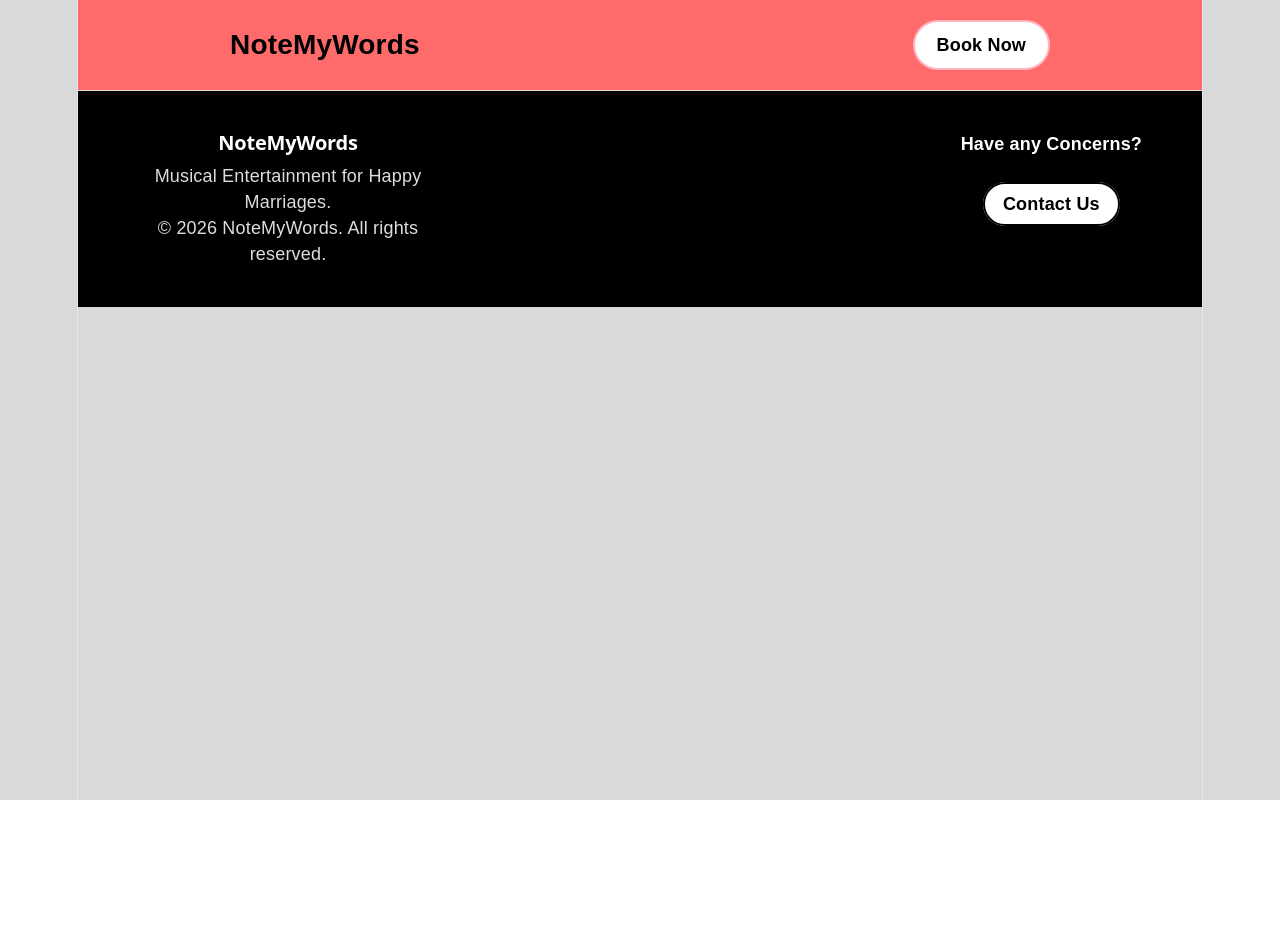
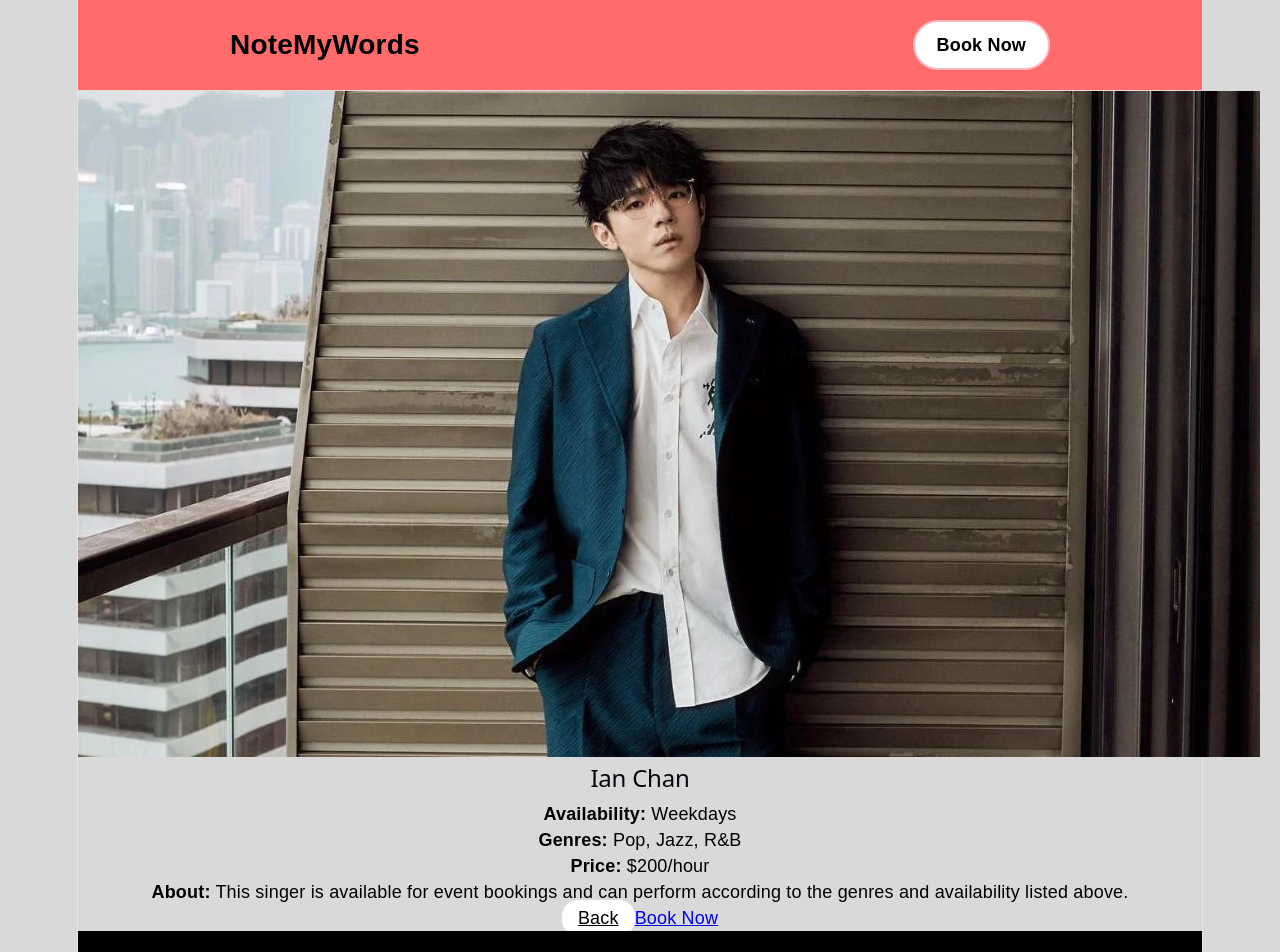
Before and after one commit to wyy01011/seg3125-lab8-group19, a React (Vite) app in the folder my-react-app/: page /singer/1 in a window 1280 px wide. Shown: the top 952 px of the page. Before the commit the page ends 800 px from the top, so only its background shows below. Built offline with nearby package versions, Linux system fonts and the light colour scheme.

Commit message:
Booking and SingerDetail 1.0

```diff
--- a/my-react-app/src/App.jsx
+++ b/my-react-app/src/App.jsx
@@ -6,10 +6,13 @@ import './App.css'
 import Footer from "./footer.jsx";
 import Header from "./header.jsx";
 
-import { BrowserRouter, Routes, Route } from "react-router-dom";
+import {Routes, Route } from "react-router-dom";
 import Home from "./Home.jsx"
 import Contact from "./Contact.jsx"
 import BrowseSingers from "./BrowseSingers"
+
+import SingerDetail from "./SingerDetail.jsx";
+import Booking from "./Booking.jsx";
 
 function App() {
   const [count, setCount] = useState(0)
@@ -22,6 +25,9 @@ function App() {
         <Route path="/" element={<Home />} /> {/*Homepage is the first one loaded.*/}
         <Route path="/contact" element={<Contact />} />
         <Route path="/browse" element={<BrowseSingers />} />
+
+        <Route path="/singer/:id" element={<SingerDetail />} />
+        <Route path="/booking/:id" element={<Booking />} />
       </Routes>
 
       <Footer />
--- /dev/null
+++ b/my-react-app/src/Booking.jsx
@@ -0,0 +1,128 @@
+import React, { useState } from "react";
+import { useParams, Link } from "react-router-dom";
+import { singersData } from "./BrowseSingers";
+import "./Contact.css";
+
+export default function Booking() {
+  const { id } = useParams();
+  const singer = singersData.find((s) => s.id === Number(id));
+
+  const [formData, setFormData] = useState({
+    name: "",
+    email: "",
+    eventDate: "",
+    eventLocation: "",
+    eventType: "",
+    notes: "",
+  });
+
+  const [submitted, setSubmitted] = useState(false);
+
+  if (!singer) {
+    return (
+      <div className="contact-page">
+        <h2>Singer not found.</h2>
+        <Link to="/browse">Back to Browse</Link>
+      </div>
+    );
+  }
+
+  function handleChange(e) {
+    const { name, value } = e.target;
+    setFormData((prev) => ({
+      ...prev,
+      [name]: value,
+    }));
+  }
+
+  function handleSubmit(e) {
+    e.preventDefault();
+    setSubmitted(true);
+  }
+
+  return (
+    <div className="contact-page">
+      <h1>Book {singer.name}</h1>
+
+      <form className="contact-form" onSubmit={handleSubmit}>
+        <label>
+          Your Name
+          <input
+            type="text"
+            name="name"
+            value={formData.name}
+            onChange={handleChange}
+            required
+          />
+        </label>
+
+        <label>
+          Your Email
+          <input
+            type="email"
+            name="email"
+            value={formData.email}
+            onChange={handleChange}
+            required
+          />
+        </label>
+
+        <label>
+          Event Date
+          <input
+            type="date"
+            name="eventDate"
+            value={formData.eventDate}
+            onChange={handleChange}
+            required
+          />
+        </label>
+
+        <label>
+          Event Location
+          <input
+            type="text"
+            name="eventLocation"
+            value={formData.eventLocation}
+            onChange={handleChange}
+            required
+          />
+        </label>
+
+        <label>
+          Event Type
+          <input
+            type="text"
+            name="eventType"
+            value={formData.eventType}
+            onChange={handleChange}
+            required
+          />
+        </label>
+
+        <label>
+          Additional Notes
+          <textarea
+            name="notes"
+            value={formData.notes}
+            onChange={handleChange}
+          />
+        </label>
+
+        <button type="submit">Submit Booking Request</button>
+      </form>
+
+      {submitted && (
+        <p style={{ marginTop: "20px", fontWeight: "bold" }}>
+          Booking request submitted successfully. This is a front-end demo only.
+        </p>
+      )}
+
+      <div style={{ marginTop: "20px" }}>
+        <Link to="/browse" className="learn-btn">
+          Back to Browse
+        </Link>
+      </div>
+    </div>
+  );
+}
--- a/my-react-app/src/BrowseSingers.jsx
+++ b/my-react-app/src/BrowseSingers.jsx
@@ -2,7 +2,7 @@ import React, { useState } from "react";
 import { Link } from "react-router-dom";
 import "./BrowseSingers.css";
 
-const singersData = [
+export const singersData = [
   {
     id: 1,
     name: "Ian Chan",
@@ -94,7 +94,9 @@ export default function BrowseSingers() {
         <aside className="filter-panel">
         <div className="filter-header">
           <h2>Filter</h2>
-          <button className="clear-btn" onClick={clearFilters}>Remove all</button>
+          <div className="card-actions">
+            <button className="clear-btn" onClick={clearFilters}>Remove all</button>
+        </div>
         </div>
 
           <div className="filter-group">
@@ -198,7 +200,9 @@ export default function BrowseSingers() {
                       </ul>
                     </div>
 
-                    <button className="learn-btn">Learn More</button>
+                    <Link to="/singer/:id">
+                      <button className="learn-btn">Learn More</button>
+                  </Link>
                   </div>
                 );
               })
--- /dev/null
+++ b/my-react-app/src/SingerDetail.css
@@ -0,0 +1,65 @@
+.card-actions {
+  display: flex;
+  gap: 12px;
+  margin-top: 12px;
+  justify-content: center;
+}
+
+.book-btn {
+  display: inline-block;
+  padding: 10px 16px;
+  background-color: #6c63ff;
+  color: white;
+  text-decoration: none;
+  border-radius: 8px;
+  font-weight: bold;
+  text-align: center;
+}
+
+.singer-detail-page {
+  padding: 40px 20px;
+}
+
+.singer-detail-card {
+  max-width: 950px;
+  margin: 0 auto;
+  display: flex;
+  gap: 30px;
+  align-items: flex-start;
+  background: white;
+  border-radius: 16px;
+  padding: 24px;
+  box-shadow: 0 4px 12px rgba(0, 0, 0, 0.12);
+}
+
+.singer-image-detail {
+  width: 320px;
+  border-radius: 12px;
+  object-fit: cover;
+}
+
+.singer-detail-info {
+  flex: 1;
+  text-align: left;
+}
+
+.detail-actions {
+  display: flex;
+  gap: 12px;
+  margin-top: 20px;
+}
+
+@media (max-width: 768px) {
+  .singer-detail-card {
+    flex-direction: column;
+    align-items: center;
+  }
+
+  .singer-detail-info {
+    text-align: center;
+  }
+
+  .detail-actions {
+    justify-content: center;
+  }
+}
--- /dev/null
+++ b/my-react-app/src/SingerDetail.jsx
@@ -0,0 +1,64 @@
+import React from "react";
+import { useParams, Link } from "react-router-dom";
+import { singersData } from "./BrowseSingers";
+import "./BrowseSingers.css";
+
+export default function SingerDetail() {
+  const { id } = useParams();
+  const singer = singersData.find((s) => s.id === Number(id));
+
+  if (!singer) {
+    return (
+      <div className="singer-detail-page">
+        <h2>Singer not found.</h2>
+        <Link to="/browse" className="learn-btn">
+          Back to Browse
+        </Link>
+      </div>
+    );
+  }
+
+  return (
+    <div className="singer-detail-page">
+      <div className="singer-detail-card">
+        <img
+          src={singer.image}
+          alt={singer.name}
+          className="singer-image-detail"
+        />
+
+        <div className="singer-detail-info">
+          <h2>{singer.name}</h2>
+
+          <p>
+            <strong>Availability:</strong> {singer.availability.join(", ")}
+          </p>
+
+          <p>
+            <strong>Genres:</strong> {singer.genres.join(", ")}
+          </p>
+
+          <p>
+            <strong>Price:</strong> ${singer.price}/hour
+          </p>
+
+          <p>
+            <strong>About:</strong> This singer is available for event bookings
+            and can perform according to the genres and availability listed
+            above.
+          </p>
+
+          <div className="detail-actions">
+            <Link to="/browse" className="learn-btn">
+              Back
+            </Link>
+
+            <Link to={`/booking/${singer.id}`} className="book-btn">
+              Book Now
+            </Link>
+          </div>
+        </div>
+      </div>
+    </div>
+  );
+}
```
